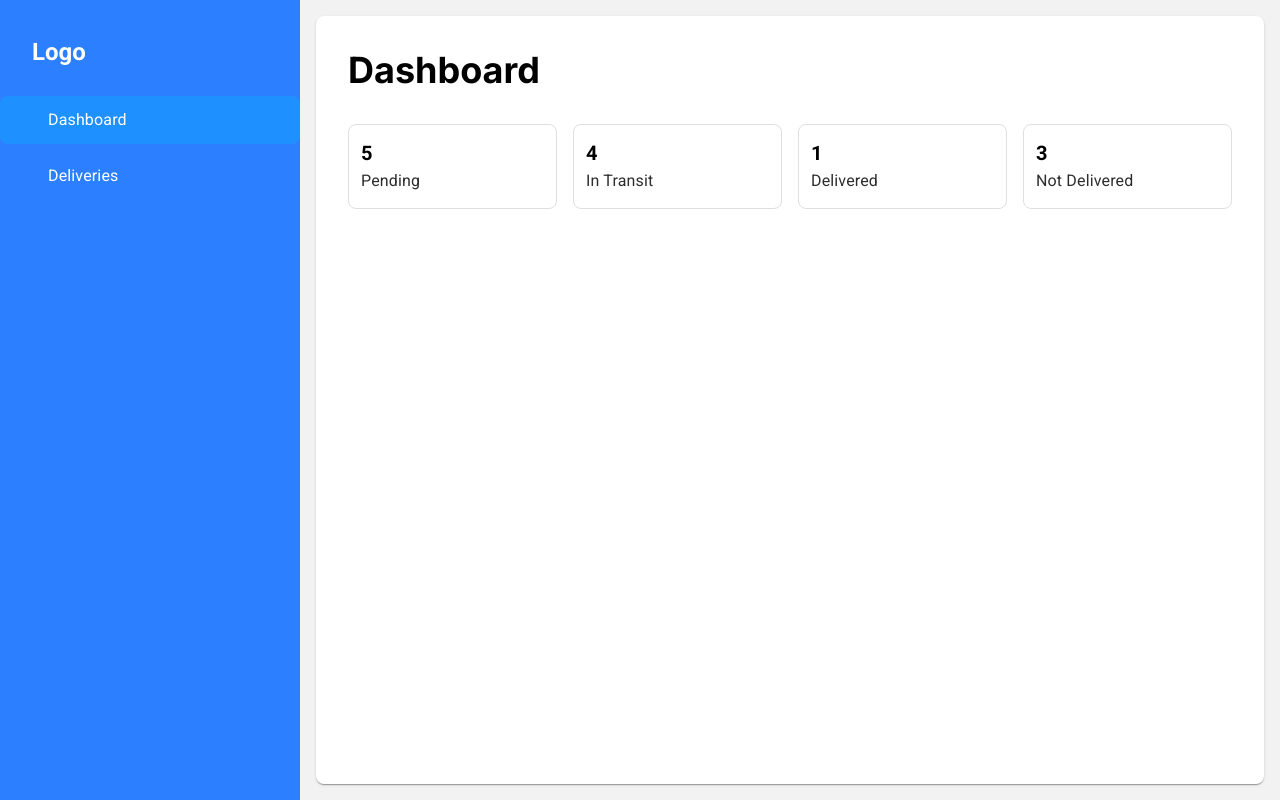
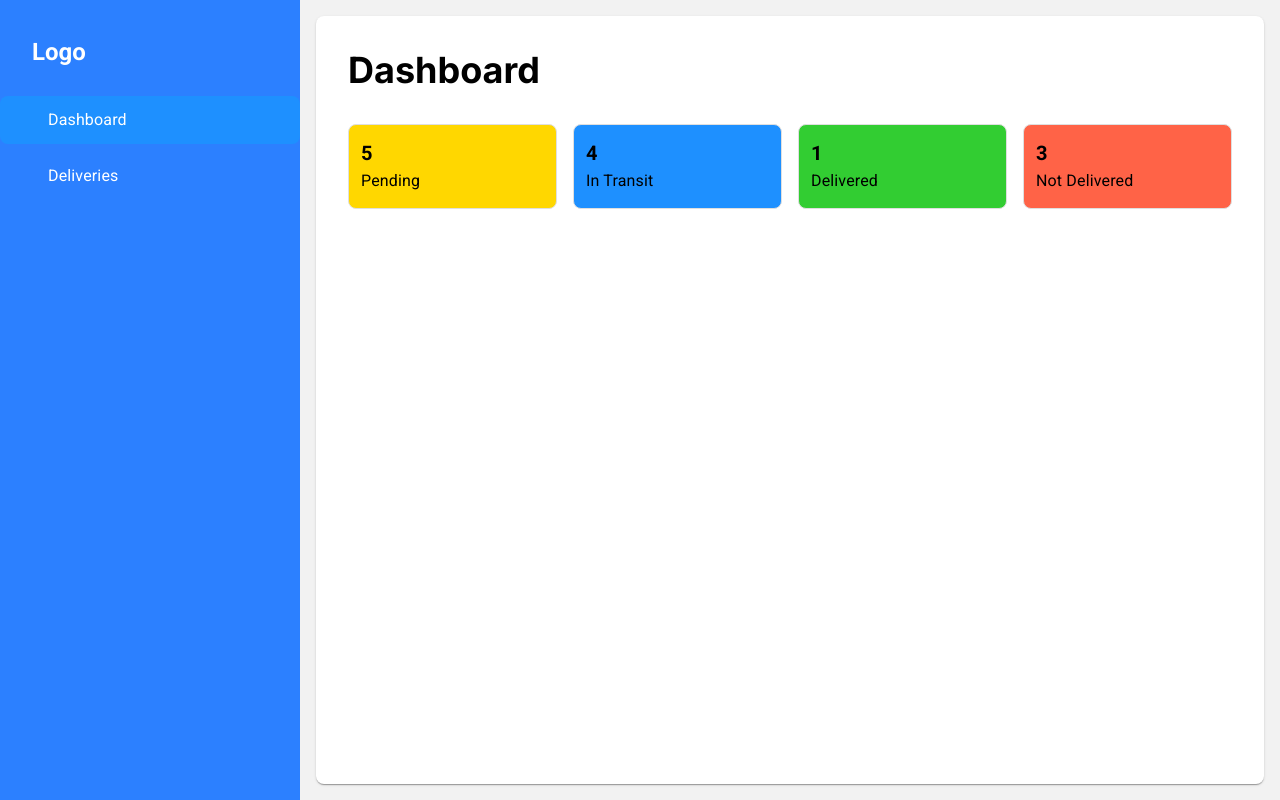
Before and after one commit to ashikfifa/DeliverTrack, a React (Vite) app: page / in a window 1280 px wide. Built offline with nearby package versions, Linux system fonts and the light colour scheme; data requests are answered from the project's data file; some icons are missing.

Commit message:
add bgcolor  to the dashboard card

```diff
--- a/src/components/statusCard/StatusCard.tsx
+++ b/src/components/statusCard/StatusCard.tsx
@@ -1,4 +1,4 @@
-import { Typography } from "@mui/material";
+import { Typography, Box } from "@mui/material";
 import "./statusCard.css";
 
 interface Props {
@@ -6,15 +6,37 @@ interface Props {
   count: number;
 }
 
+const getBackgroundColor = (label: string): string => {
+  switch (label.toLowerCase()) {
+    case "pending":
+      return "#FFD700";
+    case "in transit":
+      return "#1E90FF";
+    case "delivered":
+      return "#32CD32";
+    case "not delivered":
+      return "#FF6347";
+    default:
+      return "#E0E0E0";
+  }
+};
+
 const StatusCard = ({ label, count }: Props) => {
+  const bgColor = getBackgroundColor(label);
+
   return (
     <div className="statusCardHeader">
-      <div className="statusCardBorder">
+      <Box
+        className="statusCardBorder"
+        sx={{
+          backgroundColor: bgColor,
+        }}
+      >
         <Typography variant="h6" fontWeight="bold">
           {count}
         </Typography>
-        <Typography color="#2D2D2D">{label}</Typography>
-      </div>
+        <Typography color="inherit">{label}</Typography>
+      </Box>
     </div>
   );
 };
```
